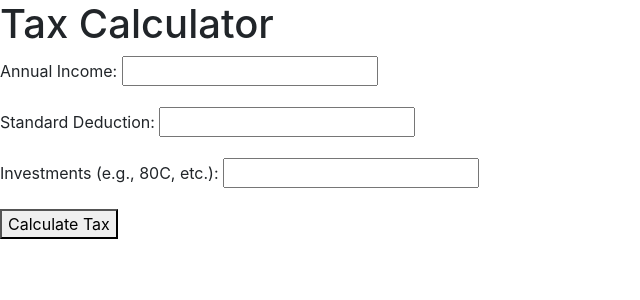
After one commit to Apatil2323/WealthWise, a Django app: page /tax_calculator/ in a window 1280 px wide. The commit adds this page. Shown: the top 300 px of the page, without its empty margins (0-640 px from the left). Run offline with Django 5.2, Linux system fonts and the light colour scheme; some libraries are stand-ins or nearby versions.

Commit message:
added feature of tax calculator

```diff
--- a/Hello/Hello/urls.py
+++ b/Hello/Hello/urls.py
@@ -24,5 +24,6 @@ urlpatterns = [
     path('services/', include('home.urls')),
     path('contact/', include('home.urls') ),
     path('investment-plan/', include('home.urls')),
+    path('tax_calculator/', include('home.urls'))
 
 ]
--- a/Hello/home/forms.py
+++ b/Hello/home/forms.py
@@ -19,3 +19,20 @@ class InvestmentForm(forms.Form):
     time_horizon = forms.IntegerField(label='Time Horizon (in years)', min_value=1)
     investment_type = forms.ChoiceField(label='Investment Type', choices=INVESTMENT_CHOICES)
     amount = forms.DecimalField(label='Investment Amount', min_value=0)
+
+
+# for tax feature this is code
+
+class TaxCalculatorForm(forms.Form):
+    income = forms.DecimalField(label='Annual Income', max_digits=10, decimal_places=2)
+    standard_deduction = forms.DecimalField(label='Standard Deduction', max_digits=10, decimal_places=2, required=False)
+    investments = forms.DecimalField(label='Investments (e.g., 80C, etc.)', max_digits=10, decimal_places=2, required=False)
+
+    def clean(self):
+        cleaned_data = super().clean()
+        income = cleaned_data.get("income")
+        standard_deduction = cleaned_data.get("standard_deduction") or 0
+        investments = cleaned_data.get("investments") or 0
+
+        if income is not None and (standard_deduction < 0 or investments < 0):
+            raise forms.ValidationError("Deductions and investments cannot be negative.")
--- a/Hello/home/urls.py
+++ b/Hello/home/urls.py
@@ -13,5 +13,6 @@ urlpatterns = [
     path('contact/', views.contact, name='contact'),
     path('admin/', admin.site.urls),
     path('investment_plan/', views.investment_plan, name='investment_plan'),
+    path('tax_calculator/', views.tax_calculator, name="tax_calculator")
 
     ]
--- a/Hello/home/views.py
+++ b/Hello/home/views.py
@@ -6,6 +6,8 @@ from django.contrib.auth.forms import AuthenticationForm
 from django.contrib.auth.models import User
 from django.shortcuts import render
 from .forms import InvestmentForm
+from .forms import TaxCalculatorForm
+from decimal import Decimal
 
 
 # Home page view
@@ -128,3 +130,79 @@ ASSET_GROWTH_RATES = {
     'gold': 0.03,      # 3% annual growth
     'etfs': 0.10,      # 6% annual growth
 }
+
+
+#functions for tax feature
+def calculate_old_regime_tax(taxable_income):
+    # Ensure that all calculations use Decimal types
+    basic_exemption_limit = Decimal('250000')
+    lower_limit = Decimal('500000')
+    upper_limit = Decimal('1000000')
+
+    # Calculate tax based on the old regime slabs
+    if taxable_income <= basic_exemption_limit:
+        return Decimal('0')  # No tax
+    elif taxable_income <= lower_limit:
+        tax = (taxable_income - basic_exemption_limit) * Decimal('0.05')
+    elif taxable_income <= upper_limit:
+        tax = (lower_limit - basic_exemption_limit) * Decimal('0.05') + (taxable_income - lower_limit) * Decimal('0.2')
+    else:
+        tax = (lower_limit - basic_exemption_limit) * Decimal('0.05') + (upper_limit - lower_limit) * Decimal('0.2') + (taxable_income - upper_limit) * Decimal('0.3')
+
+    return tax
+
+
+
+def calculate_new_regime_tax(taxable_income):
+    # Ensure that all calculations use Decimal types
+    basic_exemption_limit = Decimal('250000')
+    first_slab_limit = Decimal('500000')
+    second_slab_limit = Decimal('750000')
+    third_slab_limit = Decimal('1000000')
+
+    # Calculate tax based on the new regime slabs
+    if taxable_income <= basic_exemption_limit:
+        return Decimal('0')  # No tax
+    elif taxable_income <= first_slab_limit:
+        tax = (taxable_income - basic_exemption_limit) * Decimal('0.05')
+    elif taxable_income <= second_slab_limit:
+        tax = (first_slab_limit - basic_exemption_limit) * Decimal('0.05') + (taxable_income - first_slab_limit) * Decimal('0.1')
+    elif taxable_income <= third_slab_limit:
+        tax = (first_slab_limit - basic_exemption_limit) * Decimal('0.05') + \
+              (second_slab_limit - first_slab_limit) * Decimal('0.1') + \
+              (taxable_income - second_slab_limit) * Decimal('0.15')
+    else:
+        tax = (first_slab_limit - basic_exemption_limit) * Decimal('0.05') + \
+              (second_slab_limit - first_slab_limit) * Decimal('0.1') + \
+              (third_slab_limit - second_slab_limit) * Decimal('0.15') + \
+              (taxable_income - third_slab_limit) * Decimal('0.3')
+
+    return tax
+
+def tax_calculator(request):
+    result = None
+    form = TaxCalculatorForm(request.POST or None)
+
+    if form.is_valid():
+        income = form.cleaned_data['income']
+        standard_deduction = form.cleaned_data['standard_deduction'] or 0
+        investments = form.cleaned_data['investments'] or 0
+
+        # Calculate taxable income
+        taxable_income = income - standard_deduction - investments
+
+        # Calculate tax for both regimes
+        old_regime_tax = calculate_old_regime_tax(taxable_income)
+        new_regime_tax = calculate_new_regime_tax(taxable_income)
+
+        # Prepare the result to display
+        result = {
+            'taxable_income': taxable_income,
+            'income': income,
+            'standard_deduction': standard_deduction,
+            'investments': investments,
+            'old_regime_tax': old_regime_tax,
+            'new_regime_tax': new_regime_tax,
+        }
+
+    return render(request, 'tax_calculator.html', {'form': form, 'result': result})
--- a/Hello/templates/base.html
+++ b/Hello/templates/base.html
@@ -51,7 +51,7 @@
               </a>
               <ul class="dropdown-menu">
                 <li><a class="dropdown-item" href="/investment_plan">Investment plan</a></li>
-                <li><a class="dropdown-item" href="#">Tax Saving</a></li>
+                <li><a class="dropdown-item" href="/tax_calculator">Tax Saving</a></li>
                 <li><hr class="dropdown-divider" /></li>
                 <li>
                   <a class="dropdown-item" href="#">Budgeting</a>
--- /dev/null
+++ b/Hello/templates/tax_calculator.html
@@ -0,0 +1,26 @@
+<!-- tax_calculator.html -->
+
+<!DOCTYPE html>
+<html lang="en">
+<head>
+    <meta charset="UTF-8">
+    <meta name="viewport" content="width=device-width, initial-scale=1.0">
+    <link rel="stylesheet" href="https://stackpath.bootstrapcdn.com/bootstrap/4.5.2/css/bootstrap.min.css">
+    <title>Tax Calculator</title>
+</head>
+<body>
+    <h1>Tax Calculator</h1>
+    <form method="post">
+        {% csrf_token %}
+        {{ form.as_p }}
+        <button type="submit">Calculate Tax</button>
+    </form>
+
+    {% if result %}
+        <h2>Results:</h2>
+        <p><strong>Taxable Income:</strong> {{ result.taxable_income }}</p>
+        <p><strong>Income Tax (Old Regime):</strong> {{ result.old_regime_tax }}</p>
+        <p><strong>Income Tax (New Regime):</strong> {{ result.new_regime_tax }}</p>
+    {% endif %}
+</body>
+</html>
```
